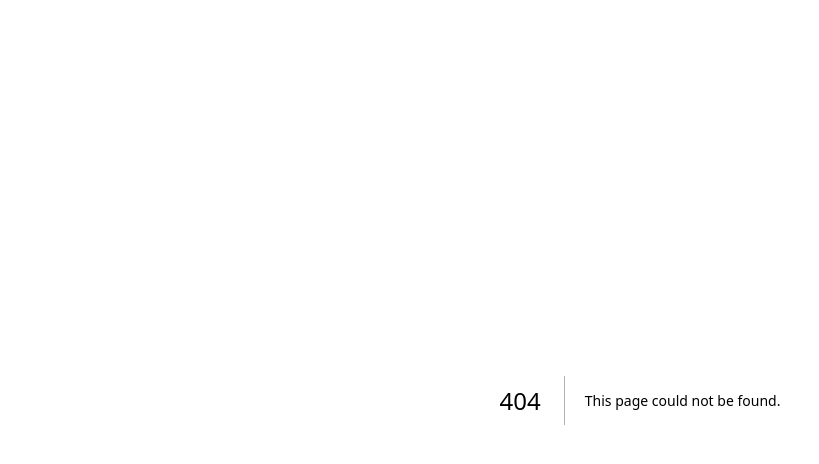
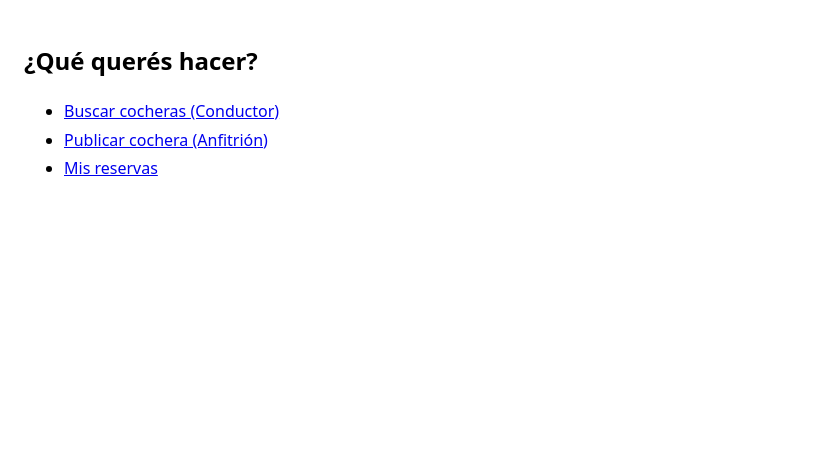
Before and after one commit to gari-app/gari-mvp, a Next.js app: page /app/search in a window 1280 px wide. Before the commit this address had no page. Shown: the top 464 px of the page, without its empty margins (0-819 px from the left). Built offline with nearby package versions, Linux system fonts and the light colour scheme.

Commit message:
Create page.tsx

```diff
--- /dev/null
+++ b/app/app/search/page.tsx
@@ -0,0 +1,12 @@
+export default function AppHome() {
+  return (
+    <main style={{padding:24}}>
+      <h2>¿Qué querés hacer?</h2>
+      <ul style={{lineHeight:1.8}}>
+        <li><a href="/app/search">Buscar cocheras (Conductor)</a></li>
+        <li><a href="/app/publicar">Publicar cochera (Anfitrión)</a></li>
+        <li><a href="/app/reservas">Mis reservas</a></li>
+      </ul>
+    </main>
+  )
+}
```
